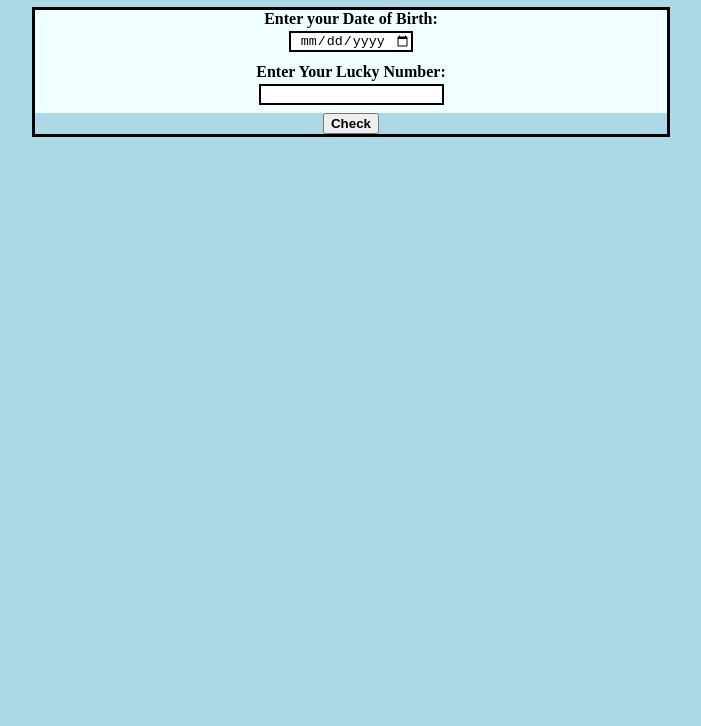
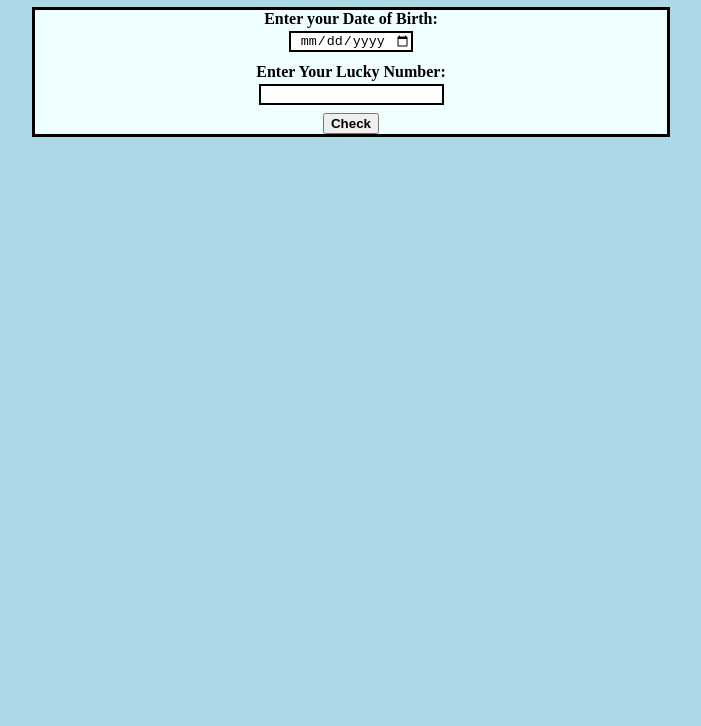
Before and after one commit to Purva2803/birthday-lucky-number, a plain HTML site: page index.html in a window 1280 px wide. Shown: the part 74-800 px from the top of the page, without its empty margins (289-990 px from the left). Drawn offline with Linux system fonts and the light colour scheme.

Commit message:
modified: style.css

```diff
--- a/style.css
+++ b/style.css
@@ -7,7 +7,7 @@ h1{
     width: 50%;
     margin:auto;
     border: solid black 3px;
-    background-color: azures;
+    background-color: azure;
 }
 input,label
 {
```
